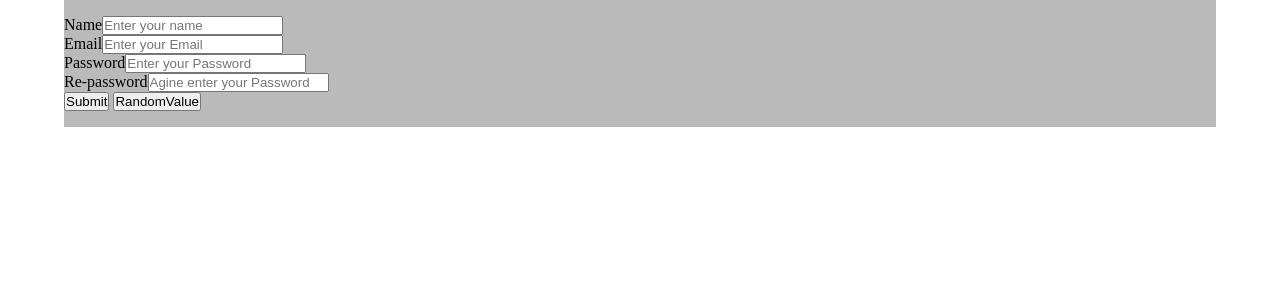
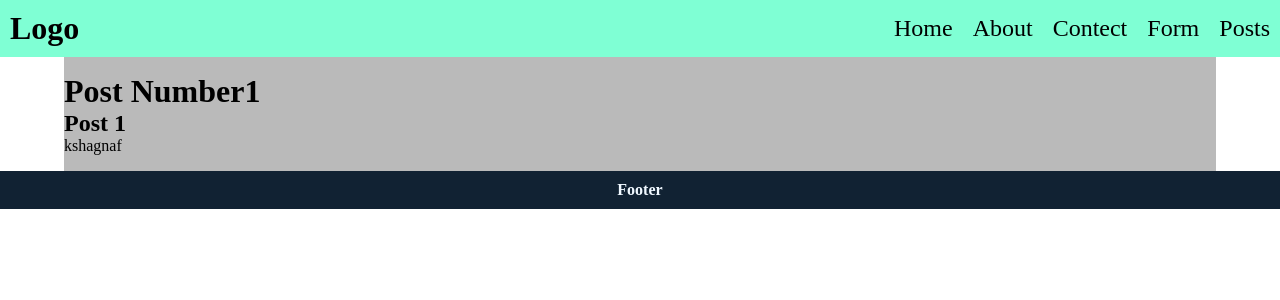
Before and after one commit to mo7mad4/Introduction-to-ReactJS, a React (Create React App) app: page /posts/1 in a window 1280 px wide. Shown: the top 300 px of the page. Built offline with nearby package versions, Linux system fonts and the light colour scheme.

Commit message:
Adding code lesson Router in react js

```diff
--- a/package.json
+++ b/package.json
@@ -8,6 +8,7 @@
     "@testing-library/user-event": "^13.5.0",
     "react": "^18.2.0",
     "react-dom": "^18.2.0",
+    "react-router-dom": "^6.8.1",
     "react-scripts": "5.0.1",
     "web-vitals": "^2.1.4",
     "yup": "^0.32.11"
--- a/src/App.js
+++ b/src/App.js
@@ -1,17 +1,63 @@
 import "./App.css";
 import Form from "./pages/Form";
-import Container from './components/Container'
-// import AboutPage from "./pages/About";
-// import HomePage from "./pages/Home";
+import AboutPage from "./pages/About";
+import HomePage from "./pages/Home";
+import Post from './pages/Post'
+import { Routes, Route, Link, useRoutes } from "react-router-dom";
+import Header from "./components/Header/Header";
+import Footer from "./components/Footer/Footer";
+import { posts } from "./mock/posts";
+
 
 function App() {
+  const routers = useRoutes([
+    { path: "/", element: <HomePage /> },
+    { path: "/about", element: <AboutPage /> },
+    { path: "/form", element: <Form /> },
+    {
+      path: "/Posts",
+      element:
+        <ul>
+        {posts.map((item) => (
+          <li>
+            <Link to={`/posts/${item.id}`} >Post {item.id}</Link>
+          </li>
+        ))}
+      </ul>
+    },
+    { path: "/posts/:id", element: <Post /> },
+    { path: "*", element: <h1>Page not found</h1> }
+  ])
   return (
     <div className="App">
-      <Container>
+      {/* <Container>
         <Form />
-      </Container>
-      {/* <HomePage /> */}
-      {/* <AboutPage /> */}
+      </Container> */}
+      {/* <Container> */}
+      <Header myPage="home" />
+      {routers}
+      {/* <Routes>
+        <Route path="/" element={<HomePage />} />
+        <Route path="/about" element={<AboutPage />} />
+        <Route path="/form" element={<Form />} />
+        <Route
+          path="/Posts"
+          element={
+            <ul>
+              {posts.map((item) => (
+              <li>
+                  <Link to={`/posts/${item.id}` } >Post {item.id}</Link>
+              </li>
+              ))}
+            </ul>
+          } />
+        <Route path="/posts/:id" element={<Post />} />
+        <Route path="*" element={<h1>Page not Found</h1>} />
+      </Routes> */}
+      <Footer />
+
+      {/* </Container> */}
+      {/*  */}
     </div>
   );
 }
--- a/src/components/Header/Header.jsx
+++ b/src/components/Header/Header.jsx
@@ -1,4 +1,5 @@
 import React from 'react'
+import { Link } from 'react-router-dom';
 import './style.css';
 const Header = (props) => {
     // console.log(props)
@@ -9,14 +10,20 @@ const Header = (props) => {
                 {/* <li className={props.myPage === "home" && "active"}>
                     <a href="/#">Home</a>
                 </li> */}
-                <li className={props.myPage === "home" ? "active" : ""}>
-                    <a href="/#">Home</a>
+                <li >
+                    <Link to="/">Home</Link>
                 </li>
-                <li className={props.myPage === "about" ? "active" : ""}>
-                    <a href="/#">About</a>
+                <li>
+                    <Link to="/about">About</Link>
                 </li>
-                <li className={props.myPage === "contect" ? "active" : ""}>
-                    <a href="/#">Contect</a>
+                <li>
+                    <Link to="/contect">Contect</Link>
+                </li>
+                <li >
+                    <Link to="/form">Form</Link>
+                </li>
+                <li >
+                    <Link to="/posts">Posts</Link>
                 </li>
             </ul>
         </header>
--- a/src/index.js
+++ b/src/index.js
@@ -1,10 +1,13 @@
 import React from 'react';
 import ReactDOM from 'react-dom/client';
 import App from './App';
+import { BrowserRouter } from 'react-router-dom';
 
 const root = ReactDOM.createRoot(document.getElementById('root'));
 root.render(
   <React.StrictMode>
-    <App />
+    <BrowserRouter>
+      <App />
+    </BrowserRouter>
   </React.StrictMode>
 );
--- /dev/null
+++ b/src/mock/posts.js
@@ -0,0 +1,32 @@
+export const posts = [
+    {
+        id: 1,
+        title: "Post 1",
+        body: "kshagnaf"
+    },
+    {
+        id: 2,
+        title: "Post 2",
+        body: "kshagnaf"
+    },
+    {
+        id: 3,
+        title: "Post 3",
+        body: "kshagnaf"
+    },
+    {
+        id: 4,
+        title: "Post 4",
+        body: "kshagnaf"
+    },
+    {
+        id: 5,
+        title: "Post 5",
+        body: "kshagnaf"
+    },
+    {
+        id: 6,
+        title: "Post 6",
+        body: "kshagnaf"
+    },
+]
--- a/src/pages/About.jsx
+++ b/src/pages/About.jsx
@@ -1,12 +1,5 @@
 import { Component } from 'react';
-// import Button from '../components/Button';
 import Container from '../components/Container';
-import Counter from '../components/Counter';
-import Footer from '../components/Footer/Footer';
-import Header from '../components/Header/Header';
-// import ToggleButton from '../components/ToggleButton';
-// import * as Typography from '../components/Typography';
-// import { H2, H3 } from '../components/Typography'
 class AboutPage extends Component {
     state = {
         subsribersNum: 0,
@@ -23,14 +16,12 @@ class AboutPage extends Component {
     render() {
         return (
             <>
-                <Header myPage="about" />
                 <Container>
                     <h2>About Page</h2>
                     <button onClick={this.increment}>Subscribe</button>
                     <span>Subscribers: {this.state.subsribersNum}</span>
                     <br />
                     <button onClick={this.changeNameButton}>{this.state.changeNameButtonLightAndDark}</button>
-                    <Footer />
                 </Container>
             </>
         );
--- a/src/pages/Form.jsx
+++ b/src/pages/Form.jsx
@@ -1,5 +1,6 @@
 import React, { Component } from 'react'
 import * as yup from 'yup';
+import Container from '../components/Container';
 
 const RegulerExpression = /^(?=.*[0-9])([a-z]{6,16})$/;
 const initailData = {
@@ -25,7 +26,6 @@ let schema = yup.object().shape({
         .required(),
     isChecked: yup.boolean().oneOf([true]).required()
 });
-// console.log(schema)
 
 export default class Form extends Component {
 
@@ -61,7 +61,6 @@ export default class Form extends Component {
                 ))
 
             }).catch(e => console.log(e.errors))
-        // console.log(this.state)
     }
     handleRandomValue = (e) => {
         this.setState((prevState) => ({
@@ -71,18 +70,6 @@ export default class Form extends Component {
             rePassword: prevState.myData.rePassword
         }))
     }
-    // handleChangeName = (e) => {
-    //     console.log("Name Change", e.target.value)
-    //     this.setState({ name: e.target.value })
-    // }
-    // handleChangeEmail = (e) => {
-    //     console.log("Email Change")
-    //     this.setState({ email: e.target.value })
-    // }
-    // handleChangePassword = (e) => {
-    //     console.log("Password Change")
-    //     this.setState({ password: e.target.value })
-    // }
 
     handelChangeInput = (e) => {
         const { value, id } = e.target;
@@ -91,7 +78,9 @@ export default class Form extends Component {
     }
     render() {
         return (
-            <form onSubmit={(e) => this.handleSubmit(e)}>
+            <Container>
+
+            <form onSubmit={(e) => this.handleSubmit(e)} className="form">
                 <div>
                     <label htmlFor="name">Name</label>
                     <input type="text" id='name' placeholder='Enter your name' onChange={this.handelChangeInput} value={this.state.name} required />
@@ -113,6 +102,7 @@ export default class Form extends Component {
                 <button type='submit'>Submit</button> {/* طالما الزر ماخذ سبميت خلص بنستعدي الفنكشن في الفورم  */}
                 <button type='button' onClick={this.handleRandomValue}>RandomValue</button>
             </form>
+            </Container>
         )
     }
 }
--- a/src/pages/Home.jsx
+++ b/src/pages/Home.jsx
@@ -1,7 +1,5 @@
 import { Component } from 'react';
 import Button from '../components/Button';
-import Footer from '../components/Footer/Footer';
-import Header from '../components/Header/Header';
 import Card from "../components/Card/Card";
 import img1 from "../images/empty-cart.png";
 import img2 from "../images/profile.png";
@@ -11,7 +9,6 @@ class HomePage extends Component {
     render() {
         return (
             <>
-                <Header myPage="home" />
                 <h2>Home Page</h2>
                 <Container className="my-container">
                     <section>
@@ -69,7 +66,6 @@ class HomePage extends Component {
                         </Card>
                     </section>
                 </Container>
-                <Footer />
             </>
         );
     }
--- /dev/null
+++ b/src/pages/Post.jsx
@@ -0,0 +1,27 @@
+import React from "react";
+import { H1, H2, Body } from '../components/Typography'
+import { useParams } from "react-router-dom";
+import Container from "../components/Container";
+import { posts } from "../mock/posts";
+
+const Post = () => {
+    const { id } = useParams();
+    const myData = posts.find((item) => item.id === +id)//Type 1 find => found object from array => return just single object
+    // const myData = data.find((item) => item.id === Number(id))//Type 2 find => found object from array => return just single object
+    // const myData = data.find((item) => String(item.id) === id)//Type 3 find => found object from array => return just single object
+    console.log(myData)
+    return (
+        <Container>
+            <H1>Post Number{myData.id}</H1>
+            <H2>{myData.title}</H2>
+            <Body>{myData.body}</Body>
+            {/* علامة الاستفهام بدل على انو لو في عندي داتا جيبلي اياها  لو م في داتا م ترجع اشي */}
+            {/* <H1>Post Number{myData?.id}</H1>
+            <H2>{myData?.title}</H2>
+            <Body>{ myData?.body }</Body> */}
+
+        </Container>
+    );
+}
+
+export default Post;
```
Also changed, not shown: src/mock/todos.js (added, +16 -0 lines), 1 other file (tests, documents, lock files or other folders).
